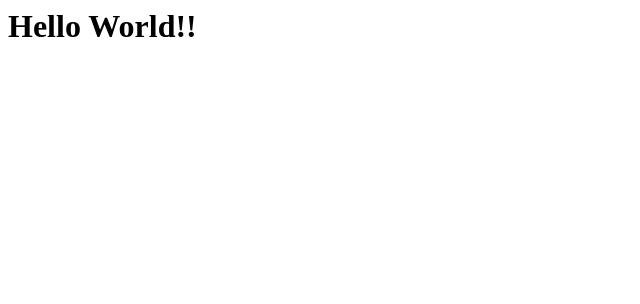
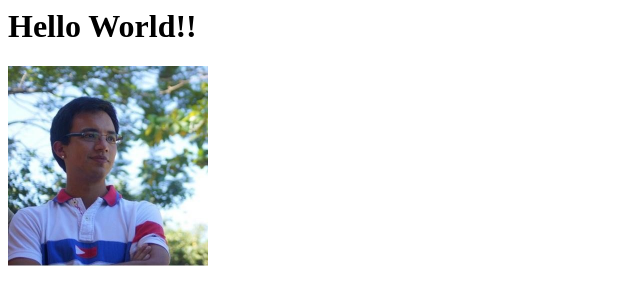
Before and after one commit to spadons/spadons.github.io, a plain HTML site: page index.html in a window 1280 px wide. Shown: the whole page, without its empty margins (0-640 px from the left). Drawn offline with Linux system fonts and the light colour scheme.

Commit message:
add image

```diff
--- a/index.html
+++ b/index.html
@@ -2,6 +2,9 @@
 
 <body>
     <h1>Hello World!!</h1>
+    <diV>
+        <img src="osvaldo.png" height="200">
+    </diV>
 </body>
 
 </html>
```
Also changed, not shown: osvaldo.png (added).
